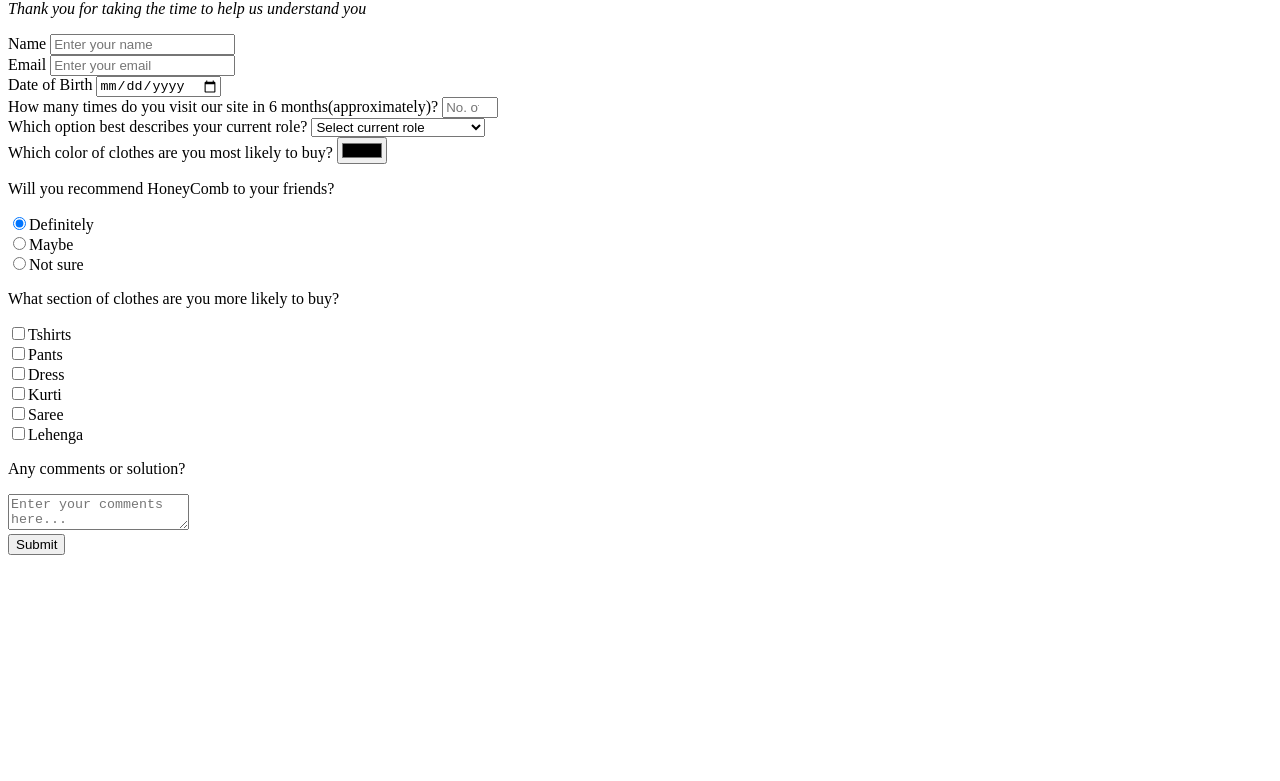
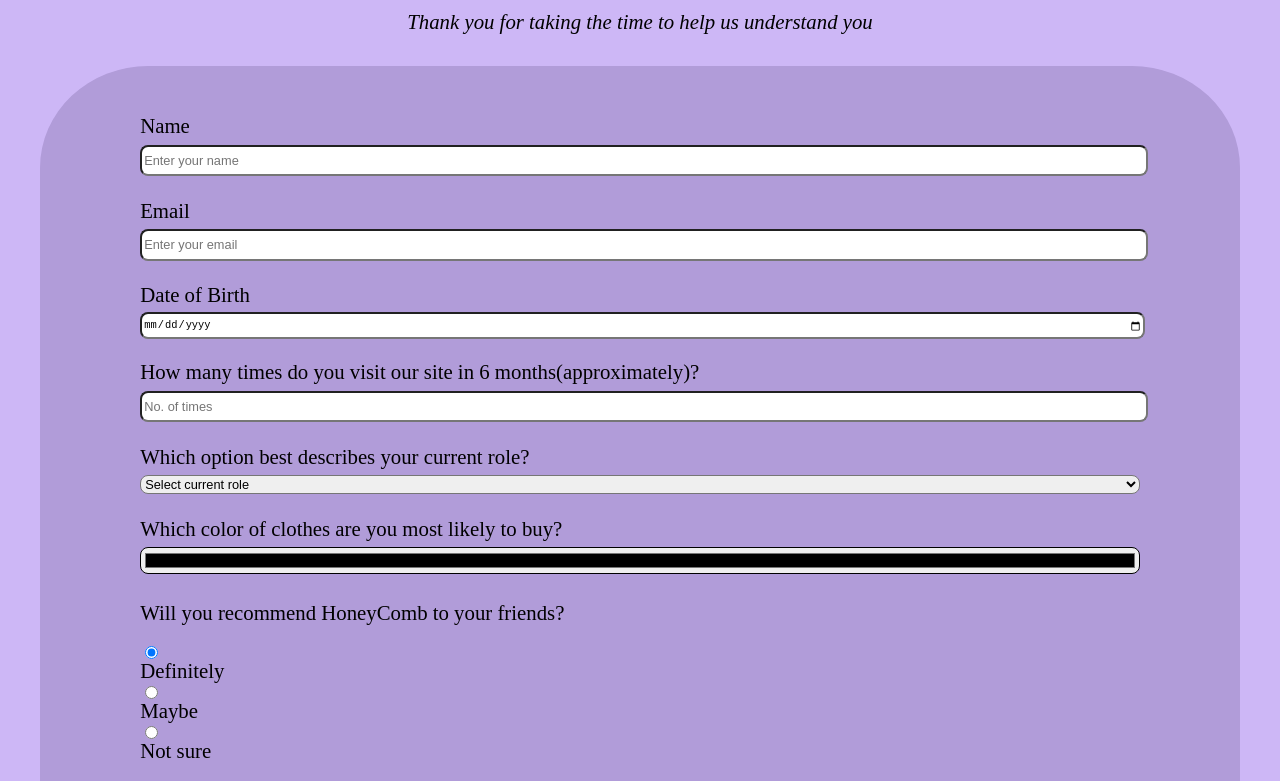
Before and after one commit to sulakshanachetry/Survey-Form, a plain HTML site: page index.html in a window 1280 px wide. Shown: the part 80-861 px from the top of the page. Before the commit the page ends 800 px from the top, so only its background shows below. Drawn offline with Linux system fonts and the light colour scheme.

Commit message:
Update index.html

```diff
--- a/index.html
+++ b/index.html
@@ -1,6 +1,6 @@
 <!DOCTYPE html>
 <html></html>
-<link rel="stylesheet" href="surveyformv.css">
+<link rel="stylesheet" href="style.css">
 <div class="container">
     <header>
         <h1 id="title">HoneyComb Survey Form</h1>
```
